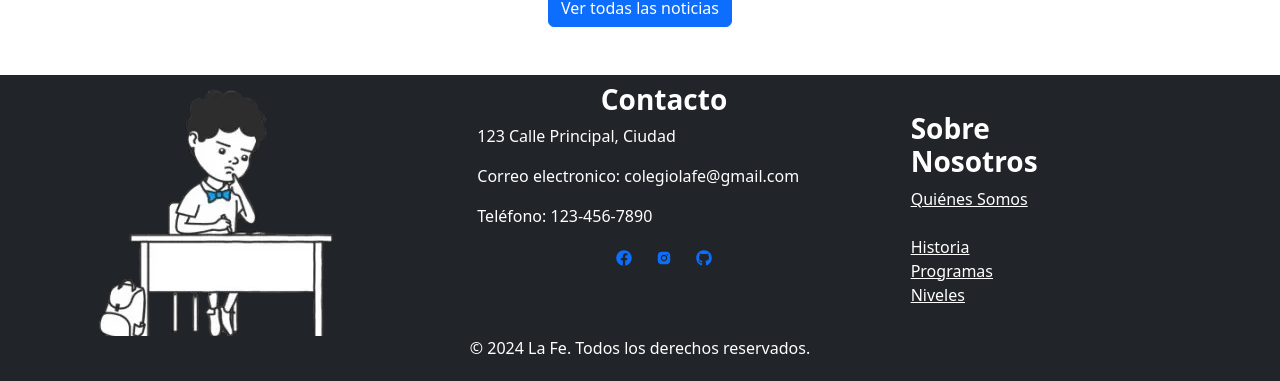
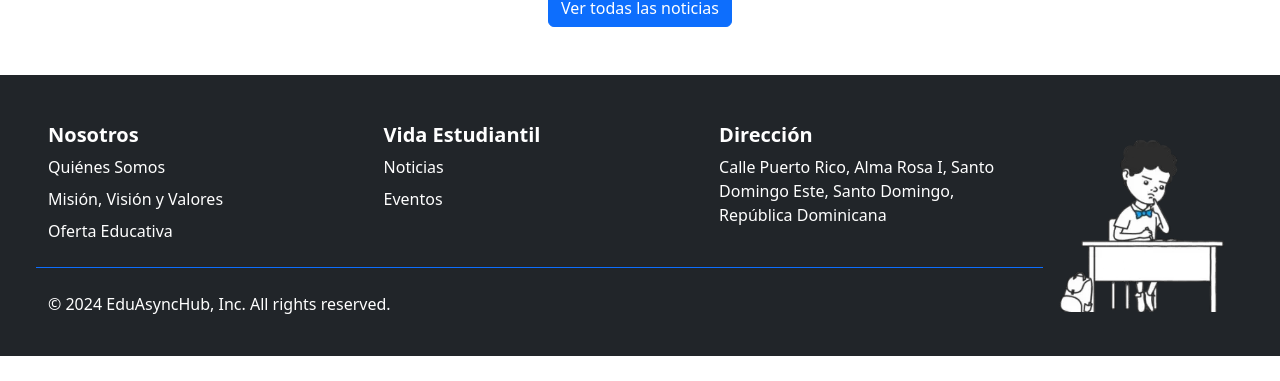
Before and after one commit to Enmanuelhdr/Proyecto-Final-EduAsyncHub-Frontend, a React (Vite) app: page /home in a window 1280 px wide. Shown: the part 1828-2209 px from the top of the page. After the commit the page ends 2184 px from the top, so only its background shows below. Built offline with nearby package versions, Linux system fonts and the light colour scheme; no server answers.

Commit message:
Aplicando cambios en el componente footer y en el dashboard del admin

```diff
--- a/src/components/Footer.tsx
+++ b/src/components/Footer.tsx
@@ -1,67 +1,72 @@
-import { FaFacebook } from "react-icons/fa";
-import { AiFillInstagram } from "react-icons/ai";
 import  ImagenEstudiante from "../img/student.webp"
-import { FaGithub } from "react-icons/fa6";
-import ButtonRuta from "./ButtonRuta";
 import { Link } from "react-router-dom";
 
 
 function Footer() {
   return (
     <>
-      <footer className=" footer p-2 mt-auto bg-dark text-white d-flex flex-column  ">
-        <div className="container-fluid row p-0 m-0 gap-4">
+      <footer className="footer bg-dark text-white pt-5 px-5">
+        <div className="row d-flex justify-content-center">
+          <div className="col-lg-10">
+            <div className="row">
+                <div className="col-lg-4 col-6 col-md-2 mb-3">
+                  <h5 className="fw-bold">Nosotros</h5>
+                  <ul className="nav flex-column">
+                    <li className="nav-item mb-2">
+                      <Link to="/nosotros" className="nav-link p-0 text-white">
+                        Quiénes Somos
+                      </Link>
+                    </li>
+                    <li className="nav-item mb-2">
+                      <Link to="/nosotros" className="nav-link p-0 text-white">
+                        Misión, Visión y Valores
+                      </Link>
+                    </li>
+                    <li className="nav-item mb-2">
+                      <Link to="/nosotros" className="nav-link p-0 text-white">
+                        Oferta Educativa
+                      </Link>
+                    </li>
+                  </ul>
+                </div>
 
+                <div className="col-lg-4 col-6 col-md-2 mb-3">
+                  <h5 className="fw-bold">Vida Estudiantil</h5>
+                    <ul className="nav flex-column">
+                      <li className="nav-item mb-2">
+                        <Link to="/noticias" className="nav-link p-0 text-white">
+                          Noticias
+                        </Link>
+                      </li>
+                      <li className="nav-item mb-2">
+                        <Link to="/eventos" className="nav-link p-0 text-white">
+                          Eventos
+                        </Link>
+                      </li>
+                    </ul>
+                </div>
 
-            <div className="col-12 col-md-4  d-flex justify-content-center ">
-              <a href="/">
-               <img src={ImagenEstudiante} alt="Imagen estudiantes" className="img-fluid" />
-              </a>
+                <div className="col-lg-4 col-6 col-md-2 mb-3">
+                  <h5 className="fw-bold">Dirección</h5>
+                  <p>Calle Puerto Rico, Alma Rosa I, Santo Domingo Este, Santo Domingo, República Dominicana</p>
+                </div>
             </div>
 
-            <div className="col-12 col-md-4 ">
-
-            <div className="d-flex flex-column justify-content-center">
-              <h3 className="d-flex justify-content-center fw-bold">Contacto</h3>
-              <div className="container-fluid d-flex flex-column justify-content-center">
-                <p>123 Calle Principal, Ciudad</p>
-
-                <p>Correo electronico: colegiolafe@gmail.com</p>
-                <p>Teléfono: 123-456-7890</p>
+            <div className="row">
+              <div className="d-flex flex-column flex-sm-row justify-content-between py-4 border-top border-primary">
+                <p>© 2024 EduAsyncHub, Inc. All rights reserved.</p>
               </div>
-
-              <div className="d-flex justify-content-center gap-4">
-                <a href="https://www.facebook.com/">
-                  <FaFacebook />
-                </a>
-                <a href="https://www.instagram.com/">
-                  <AiFillInstagram />
-                </a>
-                <a href="https://www.github.com/">
-                  <FaGithub />
-                </a>
-              </div>
-              </div>
-
+            </div>
 
           </div>
 
-          <div className="col-12 col-md-2 d-flex flex-column justify-content-center ">
-            <h3 className="fw-bold">Sobre Nosotros</h3>
-            <ul className="list-group list-group-flush">
-              <ButtonRuta path="/nosotros" text="Quiénes Somos" className="text-white"></ButtonRuta>
-              <br></br>
-              <ButtonRuta path="/nosotros" text="Historia" className="text-white"></ButtonRuta>
-              <ButtonRuta path="/nosotros" text="Programas" className="text-white"></ButtonRuta>
-              <ButtonRuta path="/nosotros" text="Niveles" className="text-white"></ButtonRuta>
-            </ul>
+            <div className="col-lg-2 col-md-4 mb-3 d-flex justify-content-center align-items-center order-md-last">
+              <img src={ImagenEstudiante} alt="Foto" className="img-fluid mb-3" />
+            </div>
+
           </div>
-        </div>
+        </footer>
 
-        <div className="d-flex justify-content-center align-items-center">
-          <p>&copy; 2024 La Fe. Todos los derechos reservados.</p>
-        </div>
-      </footer>
     </>
   );
 }
--- a/src/data/InfoSchool.json
+++ b/src/data/InfoSchool.json
@@ -63,7 +63,7 @@
         ],
         "imgNiveles": "https://fard.mil.do/wp-content/uploads/2023/01/img-20230129-wa0043-1280x853.jpg",
         "contactInfo": {
-            "address": "123 Calle Principal, Ciudad",
+            "address": "Calle Puerto Rico, Alma Rosa I, Santo Domingo Este, Santo Domingo, República Dominicana",
             "phone": "(123) 456-7890",
             "email": "colegiolafe@gmail.com",
             "mapSrc": "https://www.google.com/maps/embed?pb=!1m18!1m12!1m3!1d1590.9014154900121!2d-69.85807909882496!3d18.491715904161225!2m3!1f0!2f0!3f0!3m2!1i1024!2i768!4f13.1!3m3!1m2!1s0x8eaf87d7c58ce175%3A0x2c323b5224f35977!2sLiceo%20Eugenio%20Maria%20De%20Hostos!5e0!3m2!1ses!2sdo!4v1710118671271!5m2!1ses!2sdo"
--- a/src/index.css
+++ b/src/index.css
@@ -126,3 +126,20 @@ table.table-striped.table-hover tbody tr:hover {
 .modal textarea.form-control {
   resize: vertical;
 }
+
+/* FOOTER */
+
+.custom-footer {
+  background-color: #343a40; /* Color de fondo oscuro */
+  color: white; /* Color de texto blanco */
+}
+
+.custom-footer .nav-link {
+  color: white; /* Color de texto blanco para los enlaces */
+}
+
+/* DASHBOARD ADMIN */
+
+.card-footer a {
+  text-decoration: none; /* Elimina el subrayado */
+}
--- a/src/pages/Home.tsx
+++ b/src/pages/Home.tsx
@@ -33,7 +33,8 @@ function Home() {
         <ButtonRuta path="/noticias" text="Ver todas las noticias" className="btn btn-primary" />
       </div>
 
-      <Footer />
+      <Footer/>
+
     </>
   );
 }
```
Also changed, not shown: src/pages/userViews/viewAdmin/DashboardAdmin.tsx (+245 -5 lines).
